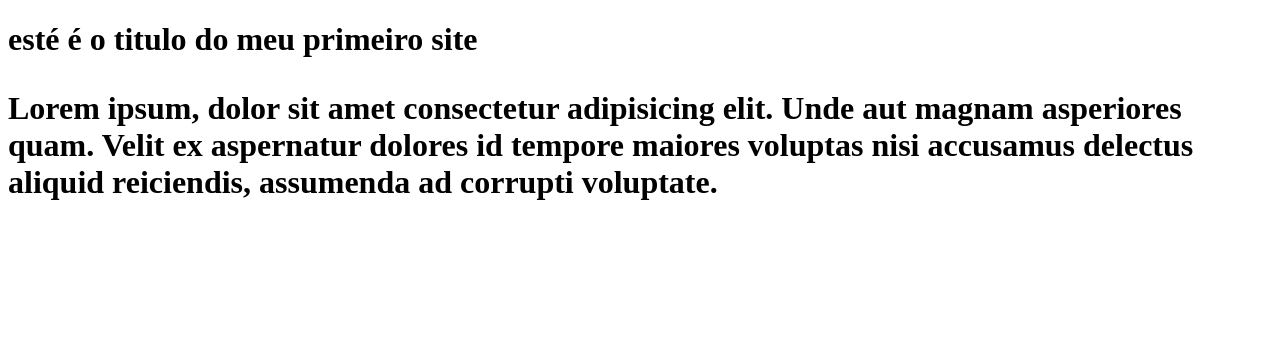
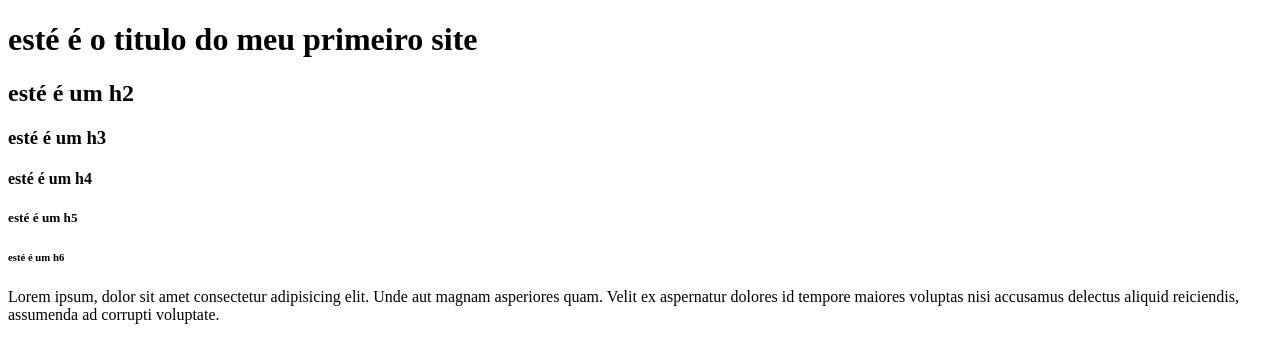
Before and after one commit to victorpaiv/test-alpha, a plain HTML site: page site test/index.html in a window 1280 px wide. Drawn offline with Linux system fonts and the light colour scheme.

Commit message:
adicionei titulos ao site
titulos

```diff
--- a/site test/index.html
+++ b/site test/index.html
@@ -6,6 +6,11 @@
     <title>o meu primeiro site</title>
 </head>
 <body><h1>esté é o titulo do meu primeiro site
+    <h2>esté é um h2</h2>
+    <h3>esté é um h3</h3>
+    <h4>esté é um h4</h4>
+    <h5>esté é um h5</h5>
+    <h6>esté é um h6</h6>
     <p>Lorem ipsum, dolor sit amet consectetur adipisicing elit. Unde aut magnam asperiores quam. Velit ex aspernatur dolores id tempore maiores voluptas nisi accusamus delectus aliquid reiciendis, assumenda ad corrupti voluptate.</p>
 </h1>
 
```
